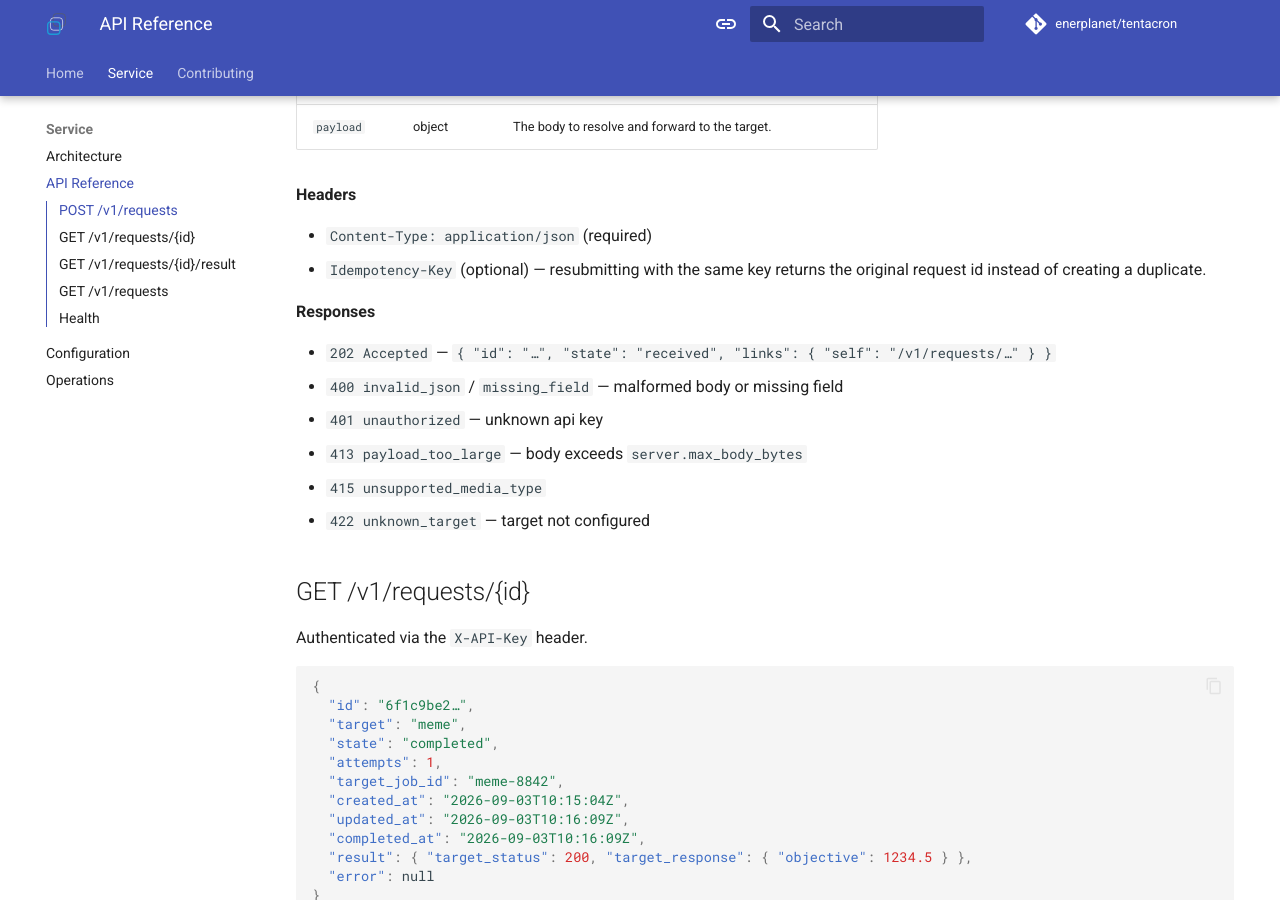
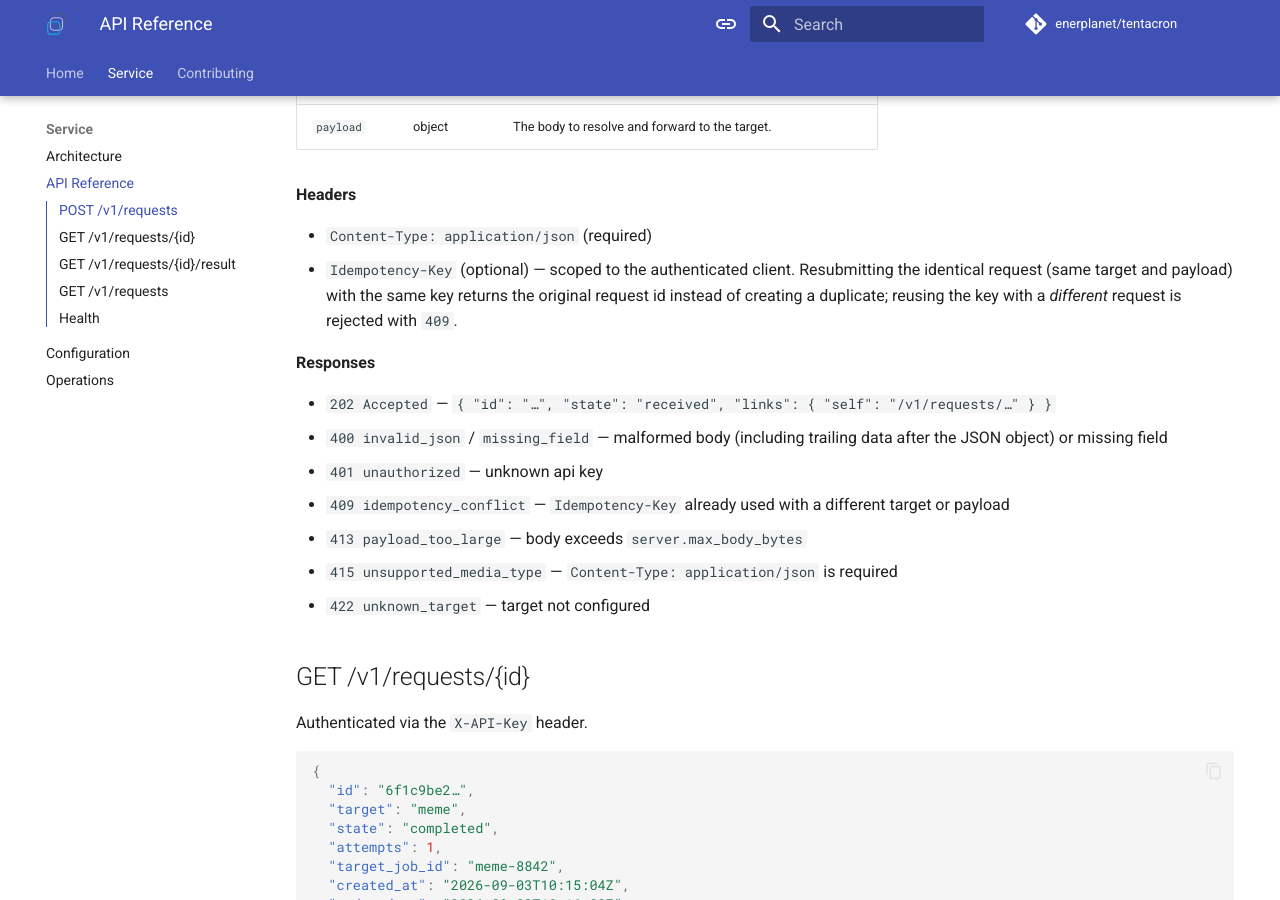
Before and after one commit to enerplanet/TentaCron, an MkDocs documentation site: the page built from docs/api.md, in a window 1280 px wide and 900 px high, scrolled down 556 px. Built offline with MkDocs 1.6.1 and Material for MkDocs 9.7.7, drawn with Linux system fonts in a browser that asks for light colours; comment, search, counter and statistics services are not loaded.

Commit message:
docs: document idempotency conflicts, redaction and validation behavior

```diff
--- a/docs/api.md
+++ b/docs/api.md
@@ -21,16 +21,21 @@ Submit a request for orchestration.
 **Headers**
 
 - `Content-Type: application/json` (required)
-- `Idempotency-Key` (optional) — resubmitting with the same key returns the
-  original request id instead of creating a duplicate.
+- `Idempotency-Key` (optional) — scoped to the authenticated client.
+  Resubmitting the identical request (same target and payload) with the same
+  key returns the original request id instead of creating a duplicate;
+  reusing the key with a *different* request is rejected with `409`.
 
 **Responses**
 
 - `202 Accepted` — `{ "id": "…", "state": "received", "links": { "self": "/v1/requests/…" } }`
-- `400 invalid_json` / `missing_field` — malformed body or missing field
+- `400 invalid_json` / `missing_field` — malformed body (including trailing
+  data after the JSON object) or missing field
 - `401 unauthorized` — unknown api key
+- `409 idempotency_conflict` — `Idempotency-Key` already used with a
+  different target or payload
 - `413 payload_too_large` — body exceeds `server.max_body_bytes`
-- `415 unsupported_media_type`
+- `415 unsupported_media_type` — `Content-Type: application/json` is required
 - `422 unknown_target` — target not configured
 
 ## GET /v1/requests/{id}
```
Also changed, not shown: docs/architecture.md (+7 -1 lines), docs/operations.md (+3 -1 lines).
